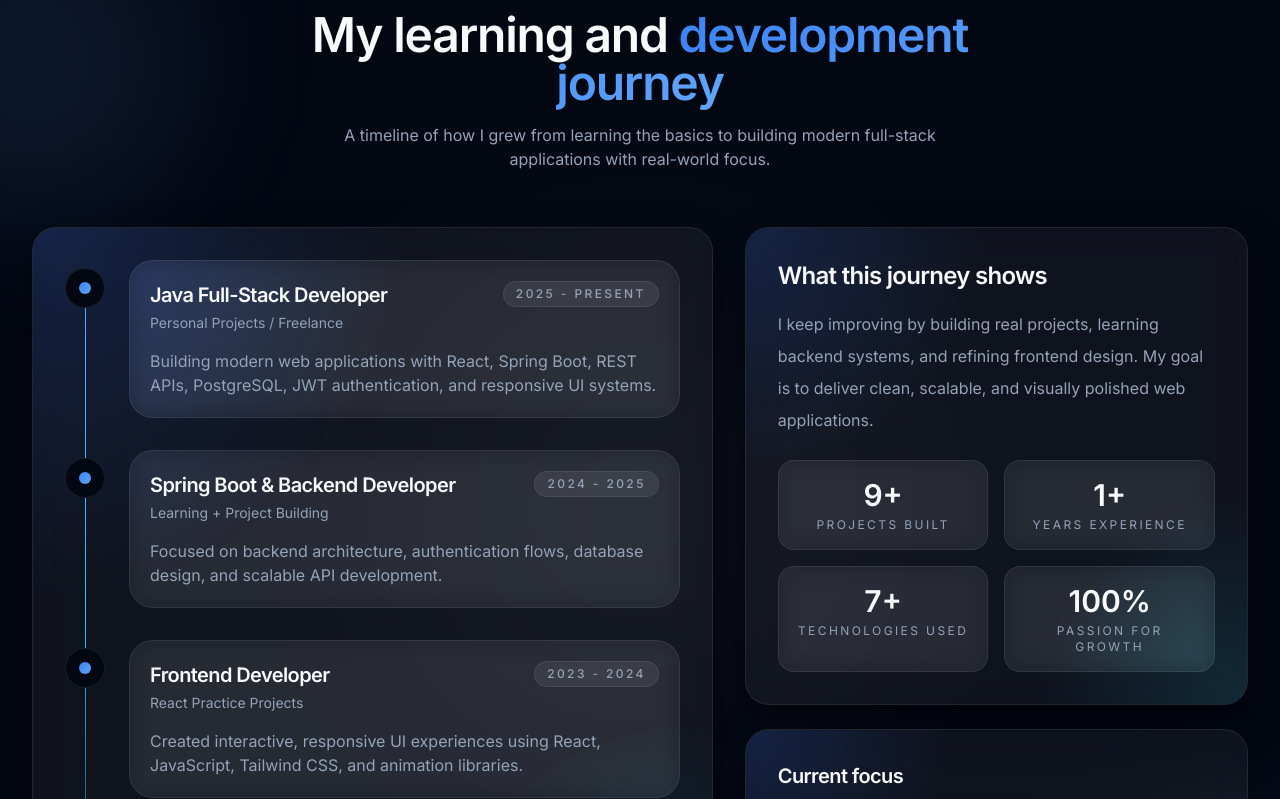
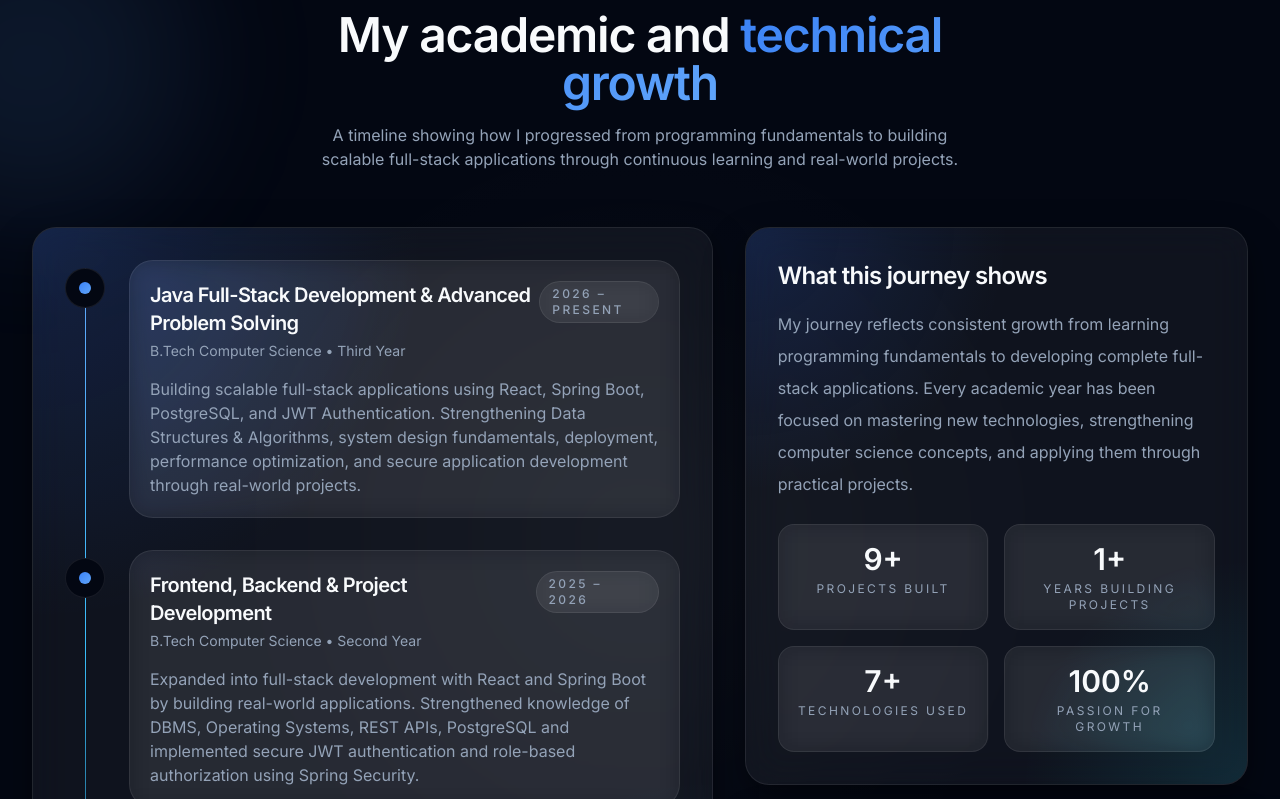
Before and after one commit to rajtayade24/portfolioThirdYear, a React (Vite) app: page / in a window 1280 px wide. Shown: the part 3461-4260 px from the top of the page. Built offline with nearby package versions, Linux system fonts and the light colour scheme; no server answers.

Commit message:
refactor(experience): redesign learning journey and improve academic timeline

```diff
--- a/src/sections/Experience.jsx
+++ b/src/sections/Experience.jsx
@@ -3,36 +3,31 @@ import GlassCard from "@/components/GlassCard";
 import SectionTitle from "@/components/SectionTitle";
 import TechTag from "@/components/TechTag";
 
+
 const experiences = [
   {
-    year: "2025 - Present",
-    role: "Java Full-Stack Developer",
-    company: "Personal Projects / Freelance",
-    desc: "Building modern web applications with React, Spring Boot, REST APIs, PostgreSQL, JWT authentication, and responsive UI systems.",
+    year: "2026 – Present",
+    role: "Java Full-Stack Development & Advanced Problem Solving",
+    company: "B.Tech Computer Science • Third Year",
+    desc: "Building scalable full-stack applications using React, Spring Boot, PostgreSQL, and JWT Authentication. Strengthening Data Structures & Algorithms, system design fundamentals, deployment, performance optimization, and secure application development through real-world projects.",
   },
   {
-    year: "2024 - 2025",
-    role: "Spring Boot & Backend Developer",
-    company: "Learning + Project Building",
-    desc: "Focused on backend architecture, authentication flows, database design, and scalable API development.",
+    year: "2025 – 2026",
+    role: "Frontend, Backend & Project Development",
+    company: "B.Tech Computer Science • Second Year",
+    desc: "Expanded into full-stack development with React and Spring Boot by building real-world applications. Strengthened knowledge of DBMS, Operating Systems, REST APIs, PostgreSQL  and implemented secure JWT authentication and role-based authorization using Spring Security.",
   },
   {
-    year: "2023 - 2024",
-    role: "Frontend Developer",
-    company: "React Practice Projects",
-    desc: "Created interactive, responsive UI experiences using React, JavaScript, Tailwind CSS, and animation libraries.",
-  },
-  {
-    year: "2022 - 2023",
-    role: "Computer Science Student",
-    company: "Academic Learning",
-    desc: "Built a strong foundation in programming, DSA, web development, and software engineering concepts.",
+    year: "2024 – 2025",
+    role: "Programming & Frontend Foundations",
+    company: "B.Tech Computer Science • First Year",
+    desc: "Built a strong foundation in Java, object-oriented programming, HTML, CSS, JavaScript, and React. Focused on responsive UI development, problem-solving, and understanding core software engineering principles.",
   },
 ];
 
 const stats = [
   { value: "9+", label: "Projects Built" },
-  { value: "1+", label: "Years Experience" },
+  { value: "1+", label: "Years Building Projects" },
   { value: "7+", label: "Technologies Used" },
   { value: "100%", label: "Passion for Growth" },
 ];
@@ -40,10 +35,12 @@ const stats = [
 const focusItems = [
   "React",
   "Spring Boot",
+  "Spring Security",
   "JWT Authentication",
   "PostgreSQL",
   "REST APIs",
-  "Tailwind CSS",
+  "DSA",
+  "System Design",
   "Deployment",
 ];
 
@@ -61,10 +58,10 @@ const Experience = () => {
 
       <div className="relative mx-auto max-w-7xl">
         <SectionTitle
-          eyebrow="Experience"
-          title="My learning and"
-          highlight="development journey"
-          description="A timeline of how I grew from learning the basics to building modern full-stack applications with real-world focus."
+          eyebrow="Learning Journey"
+          title="My academic and"
+          highlight="technical growth"
+          description="A timeline showing how I progressed from programming fundamentals to building scalable full-stack applications through continuous learning and real-world projects."
         />
 
         <div className="mt-14 grid gap-8 lg:grid-cols-[1.15fr_0.85fr]">
@@ -123,9 +120,10 @@ const Experience = () => {
                 What this journey shows
               </h3>
               <p className="mt-4 text-base leading-8 text-[var(--muted)]">
-                I keep improving by building real projects, learning backend systems,
-                and refining frontend design. My goal is to deliver clean, scalable,
-                and visually polished web applications.
+                My journey reflects consistent growth from learning programming fundamentals
+                to developing complete full-stack applications. Every academic year has been
+                focused on mastering new technologies, strengthening computer science
+                concepts, and applying them through practical projects.
               </p>
 
               <div className="mt-6 grid grid-cols-2 gap-4">
```
